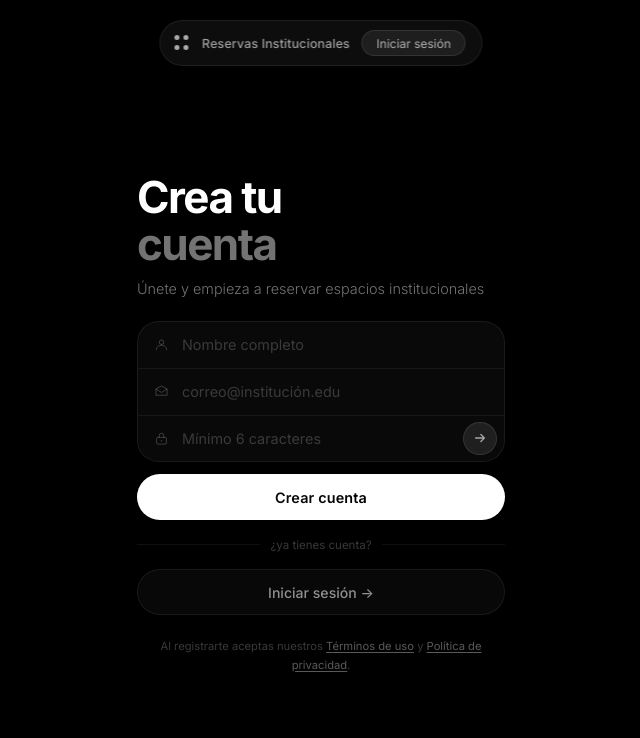
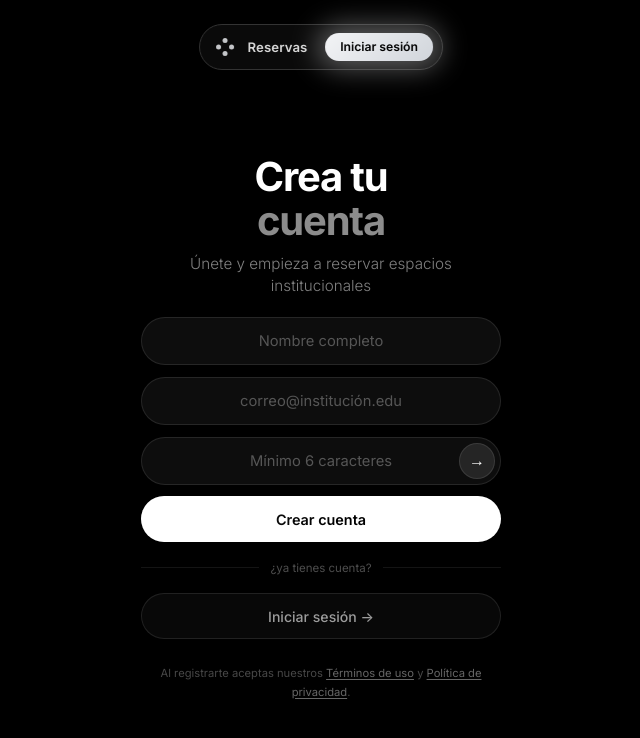
Before and after one commit to Miguel-cast/Laboratorio-4, a plain HTML site: page frontend/register.html in a window 1280 px wide. Shown: the whole page, without its empty margins (319-959 px from the left). Drawn offline with nearby package versions, Linux system fonts and the light colour scheme.

Commit message:
style(auth): port mas fiel del componente sign-in-flow al login y registro
- Inputs convertidos a pildoras (rounded-full) con texto centrado,
  como el componente de referencia
- Boton de flecha con animacion dual (una flecha sale, otra entra en hover)
- Navbar flotante con logo de 4 puntos en diamante, marca y CTA con
  glow blureado (estilo Signup del original)
- Encabezado grande con segunda linea atenuada (em en blanco/55)
- Animacion de entrada con slide lateral (estilo framer-motion)
- Fondo dot-matrix: puntos mas grandes (dotSize 5, totalSize 22) y
  reveal con factor de velocidad 0.5 igual al original
- Dashboard claro intacto (estilos scopeados con :not(.dark-page))

```diff
--- a/frontend/register.html
+++ b/frontend/register.html
@@ -6,7 +6,7 @@
   <title>Reservas Institucionales — Crear cuenta</title>
   <link rel="preconnect" href="https://fonts.googleapis.com" />
   <link rel="preconnect" href="https://fonts.gstatic.com" crossorigin />
-  <link href="https://fonts.googleapis.com/css2?family=Inter:ital,opsz,wght@0,14..32,300;0,14..32,400;0,14..32,500;0,14..32,600;0,14..32,700;1,14..32,300&display=swap" rel="stylesheet" />
+  <link href="https://fonts.googleapis.com/css2?family=Inter:ital,opsz,wght@0,14..32,300;0,14..32,400;0,14..32,500;0,14..32,600;0,14..32,700;1,14..32,300;1,14..32,400&display=swap" rel="stylesheet" />
   <link rel="stylesheet" href="style.css" />
 </head>
 <body class="dark-page">
@@ -17,11 +17,14 @@
   <div class="bg-bottom"></div>
 
   <header class="mini-nav">
-    <div class="logo-dots">
+    <div class="nav-logo">
       <span></span><span></span><span></span><span></span>
     </div>
-    <span class="nav-title">Reservas Institucionales</span>
-    <a href="index.html" class="nav-link">Iniciar sesión</a>
+    <span class="nav-brand">Reservas</span>
+    <a href="index.html" class="nav-cta-wrap">
+      <span class="nav-cta-glow"></span>
+      <span class="nav-cta">Iniciar sesión</span>
+    </a>
   </header>
 
   <main class="auth-main">
@@ -36,62 +39,50 @@
 
       <form id="form-register" autocomplete="on" novalidate>
 
-        <div class="field-group">
-          <div class="field">
-            <svg class="field-icon" viewBox="0 0 20 20" fill="none">
-              <circle cx="10" cy="7" r="3" stroke="currentColor" stroke-width="1.25"/>
-              <path d="M3 17c0-3.314 3.134-6 7-6s7 2.686 7 6" stroke="currentColor" stroke-width="1.25" stroke-linecap="round"/>
-            </svg>
+        <div class="pill-field">
           <input
             type="text"
             id="nombre"
             name="name"
+            class="auth-pill"
             placeholder="Nombre completo"
             required
             autocomplete="name"
           />
         </div>
-          <div class="field-sep"></div>
-          <div class="field">
-            <svg class="field-icon" viewBox="0 0 20 20" fill="none">
-              <path d="M2.5 6.667L10 11.25l7.5-4.583M2.5 6.667v8.333h15V6.667M2.5 6.667L10 2.5l7.5 4.167" stroke="currentColor" stroke-width="1.25" stroke-linejoin="round"/>
-            </svg>
+
+        <div class="pill-field">
           <input
             type="email"
             id="correo"
             name="email"
+            class="auth-pill"
             placeholder="correo@institución.edu"
             required
             autocomplete="email"
           />
         </div>
-          <div class="field-sep"></div>
-          <div class="field">
-            <svg class="field-icon" viewBox="0 0 20 20" fill="none">
-              <rect x="3.5" y="8.5" width="13" height="9" rx="1.5" stroke="currentColor" stroke-width="1.25"/>
-              <path d="M7 8.5V6a3 3 0 0 1 6 0v2.5" stroke="currentColor" stroke-width="1.25" stroke-linecap="round"/>
-              <circle cx="10" cy="13" r="1" fill="currentColor"/>
-            </svg>
+
+        <div class="pill-field">
           <input
             type="password"
             id="contrasena"
             name="password"
+            class="auth-pill"
             placeholder="Mínimo 6 caracteres"
             required
             autocomplete="new-password"
             minlength="6"
           />
           <button type="submit" class="arrow-btn" aria-label="Crear cuenta">
-              <svg viewBox="0 0 16 16" fill="none">
-                <path d="M3 8h10M9 4l4 4-4 4" stroke="currentColor" stroke-width="1.5" stroke-linecap="round" stroke-linejoin="round"/>
-              </svg>
+            <span class="arrow-track">
+              <span>→</span>
+              <span>→</span>
+            </span>
           </button>
         </div>
-        </div>
 
-        <button type="submit" class="btn-solid">
-          Crear cuenta
-        </button>
+        <button type="submit" class="btn-solid">Crear cuenta</button>
 
       </form>
 
--- a/frontend/style.css
+++ b/frontend/style.css
@@ -22,15 +22,6 @@
   /* Misc */
   --radius:    8px;
   --shadow:    0 1px 3px rgba(0,0,0,.12), 0 1px 2px rgba(0,0,0,.08);
-
-  /* Auth dark theme */
-  --auth-fg:          #ffffff;
-  --auth-fg-dim:      rgba(255,255,255,0.45);
-  --auth-fg-muted:    rgba(255,255,255,0.22);
-  --auth-surface:     rgba(255,255,255,0.035);
-  --auth-border:      rgba(255,255,255,0.07);
-  --auth-border-hover:rgba(255,255,255,0.18);
-  --auth-sep:         rgba(255,255,255,0.055);
 }
 
 
@@ -40,10 +31,11 @@
 body.dark-page {
   font-family: 'Inter', system-ui, -apple-system, sans-serif;
   background: #000;
-  color: var(--auth-fg);
+  color: #fff;
   min-height: 100vh;
   overflow-x: hidden;
   -webkit-font-smoothing: antialiased;
+  text-rendering: optimizeLegibility;
 }
 
 /* ── WebGL canvas ── */
@@ -60,9 +52,9 @@ body.dark-page {
 .bg-radial {
   position: fixed;
   inset: 0;
-  background: radial-gradient(ellipse 70% 70% at 50% 55%,
-    rgba(0,0,0,0.88) 0%,
-    rgba(0,0,0,0.4) 55%,
+  background: radial-gradient(ellipse 65% 65% at 50% 52%,
+    rgba(0,0,0,0.92) 0%,
+    rgba(0,0,0,0.45) 52%,
     transparent 100%);
   z-index: 1;
   pointer-events: none;
@@ -70,7 +62,7 @@ body.dark-page {
 .bg-top {
   position: fixed;
   top: 0; left: 0; right: 0;
-  height: 40%;
+  height: 38%;
   background: linear-gradient(to bottom, rgba(0,0,0,1) 0%, transparent 100%);
   z-index: 1;
   pointer-events: none;
@@ -78,70 +70,103 @@ body.dark-page {
 .bg-bottom {
   position: fixed;
   bottom: 0; left: 0; right: 0;
-  height: 20%;
-  background: linear-gradient(to top, rgba(0,0,0,0.7) 0%, transparent 100%);
+  height: 22%;
+  background: linear-gradient(to top, rgba(0,0,0,0.75) 0%, transparent 100%);
   z-index: 1;
   pointer-events: none;
 }
 
-/* ── Mini navbar ── */
+/* ═══════════ Navbar flotante ═══════════ */
 .mini-nav {
   position: fixed;
-  top: 1.25rem;
+  top: 1.5rem;
   left: 50%;
   transform: translateX(-50%);
   z-index: 30;
   display: flex;
   align-items: center;
-  gap: 0.75rem;
-  padding: 0.55rem 1rem 0.55rem 0.85rem;
-  background: rgba(20, 20, 20, 0.65);
-  backdrop-filter: blur(16px);
-  -webkit-backdrop-filter: blur(16px);
-  border: 1px solid rgba(255,255,255,0.08);
+  gap: 0.85rem;
+  padding: 0.5rem 0.55rem 0.5rem 1rem;
+  background: rgba(31, 31, 31, 0.34);
+  backdrop-filter: blur(10px);
+  -webkit-backdrop-filter: blur(10px);
+  border: 1px solid #333;
   border-radius: 9999px;
   white-space: nowrap;
+  animation: navDrop 0.6s cubic-bezier(0.16, 1, 0.3, 1) both;
+}
+@keyframes navDrop {
+  from { opacity: 0; transform: translate(-50%, -16px); }
+  to   { opacity: 1; transform: translate(-50%, 0); }
 }
 
-/* Four-dot logo mark */
-.logo-dots {
-  display: grid;
-  grid-template-columns: 1fr 1fr;
-  gap: 3px;
-  width: 16px;
-  height: 16px;
+/* Logo de 4 puntos en diamante */
+.nav-logo {
+  position: relative;
+  width: 18px;
+  height: 18px;
   flex-shrink: 0;
 }
-.logo-dots span {
+.nav-logo span {
+  position: absolute;
   width: 5px;
   height: 5px;
   border-radius: 50%;
-  background: rgba(255,255,255,0.65);
+  background: rgba(229, 231, 235, 0.85);
+  transition: transform 0.4s ease;
+}
+.nav-logo span:nth-child(1) { top: 0;    left: 50%; transform: translateX(-50%); }
+.nav-logo span:nth-child(2) { left: 0;   top: 50%;  transform: translateY(-50%); }
+.nav-logo span:nth-child(3) { right: 0;  top: 50%;  transform: translateY(-50%); }
+.nav-logo span:nth-child(4) { bottom: 0; left: 50%; transform: translateX(-50%); }
+.mini-nav:hover .nav-logo span:nth-child(1) { transform: translateX(-50%) translateY(-1px); }
+.mini-nav:hover .nav-logo span:nth-child(4) { transform: translateX(-50%) translateY(1px); }
+
+.nav-brand {
+  font-size: 0.82rem;
+  font-weight: 600;
+  letter-spacing: 0.01em;
+  color: rgba(255, 255, 255, 0.85);
+  margin-right: 0.25rem;
 }
 
-.mini-nav .nav-title {
-  font-size: 0.78rem;
-  font-weight: 500;
-  color: rgba(255,255,255,0.6);
-  letter-spacing: 0.01em;
+/* CTA con glow (estilo Signup del componente) */
+.nav-cta-wrap {
+  position: relative;
+  display: inline-flex;
+  text-decoration: none;
 }
-.mini-nav .nav-link {
-  font-size: 0.75rem;
-  padding: 0.3rem 0.85rem;
+.nav-cta-glow {
+  position: absolute;
+  inset: -8px;
   border-radius: 9999px;
-  background: rgba(255,255,255,0.07);
-  border: 1px solid rgba(255,255,255,0.1);
-  color: rgba(255,255,255,0.65);
-  text-decoration: none;
-  transition: background 0.2s, border-color 0.2s, color 0.2s;
+  background: #f3f4f6;
+  opacity: 0.35;
+  filter: blur(14px);
+  pointer-events: none;
+  transition: opacity 0.3s ease, filter 0.3s ease, inset 0.3s ease;
 }
-.mini-nav .nav-link:hover {
-  background: rgba(255,255,255,0.13);
-  border-color: rgba(255,255,255,0.22);
-  color: #fff;
+.nav-cta-wrap:hover .nav-cta-glow {
+  opacity: 0.6;
+  filter: blur(18px);
+  inset: -11px;
+}
+.nav-cta {
+  position: relative;
+  z-index: 1;
+  padding: 0.4rem 0.95rem;
+  border-radius: 9999px;
+  font-size: 0.76rem;
+  font-weight: 600;
+  color: #000;
+  background: linear-gradient(135deg, #f3f4f6 0%, #d1d5db 100%);
+  transition: background 0.2s ease;
+}
+.nav-cta-wrap:hover .nav-cta {
+  background: linear-gradient(135deg, #e5e7eb 0%, #9ca3af 100%);
 }
 
-/* ── Main layout ── */
+/* ═══════════ Layout ═══════════ */
 .auth-main {
   position: relative;
   z-index: 10;
@@ -149,163 +174,142 @@ body.dark-page {
   display: flex;
   align-items: center;
   justify-content: center;
-  padding: 5.5rem 1.25rem 2.5rem;
+  padding: 6rem 1.25rem 2.5rem;
 }
 
-/* ── Auth wrapper (the form column) ── */
 .auth-wrap {
   width: 100%;
-  max-width: 368px;
+  max-width: 360px;
   display: flex;
   flex-direction: column;
-  gap: 1.1rem;
-  animation: authSlideIn 0.55s cubic-bezier(0.16, 1, 0.3, 1) both;
+  gap: 1.15rem;
+  text-align: center;
+  animation: authIn 0.6s cubic-bezier(0.16, 1, 0.3, 1) both;
+}
+@keyframes authIn {
+  from { opacity: 0; transform: translateX(-40px); }
+  to   { opacity: 1; transform: translateX(0); }
 }
 
-@keyframes authSlideIn {
-  from { opacity: 0; transform: translateY(24px); }
-  to   { opacity: 1; transform: translateY(0); }
-}
-
-/* ── Heading ── */
-.auth-heading {
-  margin-bottom: 0.25rem;
-}
+/* ── Encabezado ── */
 .auth-heading h1 {
-  font-size: clamp(2.2rem, 6vw, 2.75rem);
+  font-size: clamp(2.3rem, 7vw, 2.5rem);
   font-weight: 700;
-  line-height: 1.08;
-  letter-spacing: -0.035em;
+  line-height: 1.1;
+  letter-spacing: -0.03em;
   color: #fff;
-  margin-bottom: 0.55rem;
 }
 .auth-heading h1 em {
   font-style: normal;
-  color: var(--auth-fg-dim);
+  color: rgba(255, 255, 255, 0.55);
 }
 .auth-heading p {
-  font-size: 0.9rem;
-  color: var(--auth-fg-dim);
+  margin-top: 0.6rem;
+  font-size: 0.95rem;
   font-weight: 300;
+  color: rgba(255, 255, 255, 0.5);
   line-height: 1.5;
 }
 
-/* ── Messages ── */
+/* ── Mensajes ── */
 .dark-page .msg {
   border-radius: 9999px;
-  padding: 0.6rem 1.1rem;
+  padding: 0.65rem 1.1rem;
   font-size: 0.82rem;
   text-align: center;
-  font-weight: 400;
   border: 1px solid transparent;
 }
 .dark-page .msg.hidden { display: none !important; }
 .dark-page .msg.success {
-  background: rgba(22,163,74,0.12);
+  background: rgba(22, 163, 74, 0.12);
   color: #4ade80;
-  border-color: rgba(22,163,74,0.22);
+  border-color: rgba(22, 163, 74, 0.25);
 }
 .dark-page .msg.error {
-  background: rgba(220,38,38,0.1);
+  background: rgba(220, 38, 38, 0.1);
   color: #f87171;
-  border-color: rgba(220,38,38,0.18);
+  border-color: rgba(220, 38, 38, 0.2);
 }
 
-/* ── Form ── */
+/* ── Formulario ── */
 .dark-page form {
   display: flex;
   flex-direction: column;
-  gap: 0.75rem;
+  gap: 0.7rem;
 }
 
-/* ── Field group card ── */
-.field-group {
-  background: var(--auth-surface);
-  border: 1px solid var(--auth-border);
-  border-radius: 1.35rem;
-  overflow: hidden;
-  transition: border-color 0.25s;
+/* Campo tipo píldora */
+.pill-field { position: relative; }
+
+.auth-pill {
+  width: 100%;
+  background: rgba(255, 255, 255, 0.05);
+  border: 1px solid rgba(255, 255, 255, 0.1);
+  border-radius: 9999px;
+  padding: 0.9rem 3rem;
+  font-size: 0.92rem;
+  color: #fff;
+  font-family: inherit;
+  text-align: center;
+  caret-color: rgba(255, 255, 255, 0.6);
+  backdrop-filter: blur(1px);
+  transition: border-color 0.2s ease, background 0.2s ease;
 }
-.field-group:focus-within {
-  border-color: rgba(255,255,255,0.15);
-  background: rgba(255,255,255,0.05);
+.auth-pill::placeholder { color: rgba(255, 255, 255, 0.3); }
+.auth-pill:focus {
+  outline: none;
+  border-color: rgba(255, 255, 255, 0.32);
+  background: rgba(255, 255, 255, 0.07);
 }
 
-.field {
-  position: relative;
-  display: flex;
-  align-items: center;
-}
-.field-sep {
-  height: 1px;
-  background: var(--auth-sep);
-  margin: 0;
-}
-
-/* Icon inside field */
-.field-icon {
-  position: absolute;
-  left: 1rem;
-  width: 15px;
-  height: 15px;
-  color: rgba(255,255,255,0.22);
-  pointer-events: none;
-  flex-shrink: 0;
-  transition: color 0.2s;
-}
-.field:focus-within .field-icon {
-  color: rgba(255,255,255,0.5);
-}
-
-.field input {
-  width: 100%;
-  background: transparent;
-  border: none;
-  outline: none;
-  padding: 0.9rem 3.2rem 0.9rem 2.75rem;
-  font-size: 0.9rem;
-  color: #fff;
-  font-family: inherit;
-  caret-color: rgba(255,255,255,0.5);
-}
-.field input::placeholder {
-  color: rgba(255,255,255,0.2);
-}
-
-/* Disable Chrome autofill yellow background */
-.field input:-webkit-autofill,
-.field input:-webkit-autofill:hover,
-.field input:-webkit-autofill:focus {
+/* Quita el fondo amarillo del autofill de Chrome */
+.auth-pill:-webkit-autofill,
+.auth-pill:-webkit-autofill:hover,
+.auth-pill:-webkit-autofill:focus {
   -webkit-box-shadow: 0 0 0 1000px rgba(0,0,0,0) inset !important;
   -webkit-text-fill-color: #fff !important;
   transition: background-color 9999s ease-in-out 0s;
 }
 
-/* Arrow submit button inside last field */
+/* Botón de flecha con animación dual */
 .arrow-btn {
   position: absolute;
-  right: 0.45rem;
-  width: 2.1rem;
-  height: 2.1rem;
+  right: 6px;
+  top: 50%;
+  transform: translateY(-50%);
+  width: 36px;
+  height: 36px;
   border-radius: 50%;
-  background: rgba(255,255,255,0.09);
-  border: 1px solid rgba(255,255,255,0.1);
-  color: rgba(255,255,255,0.6);
+  background: rgba(255, 255, 255, 0.1);
+  border: 1px solid rgba(255, 255, 255, 0.1);
+  color: #fff;
   cursor: pointer;
+  overflow: hidden;
+  transition: background 0.2s ease;
+}
+.arrow-btn:hover { background: rgba(255, 255, 255, 0.2); }
+.arrow-track {
+  position: relative;
+  display: block;
+  width: 100%;
+  height: 100%;
+}
+.arrow-track span {
+  position: absolute;
+  inset: 0;
   display: flex;
   align-items: center;
   justify-content: center;
-  transition: background 0.2s, color 0.2s, border-color 0.2s;
-  flex-shrink: 0;
+  font-size: 1rem;
+  line-height: 1;
+  transition: transform 0.3s ease;
 }
-.arrow-btn svg { width: 14px; height: 14px; }
-.arrow-btn:hover {
-  background: rgba(255,255,255,0.16);
-  color: #fff;
-  border-color: rgba(255,255,255,0.22);
-}
+.arrow-track span:nth-child(1) { transform: translateX(0); }
+.arrow-track span:nth-child(2) { transform: translateX(-130%); }
+.arrow-btn:hover .arrow-track span:nth-child(1) { transform: translateX(130%); }
+.arrow-btn:hover .arrow-track span:nth-child(2) { transform: translateX(0); }
 
-/* ── Primary button ── */
+/* Botón sólido blanco */
 .dark-page .btn-solid {
   width: 100%;
   padding: 0.9rem;
@@ -316,88 +320,71 @@ body.dark-page {
   font-weight: 600;
   border: none;
   cursor: pointer;
-  letter-spacing: 0.01em;
   font-family: inherit;
-  transition: background 0.2s, opacity 0.2s, transform 0.15s;
   position: relative;
   overflow: hidden;
+  transition: background 0.2s ease, transform 0.15s ease;
 }
 .dark-page .btn-solid::after {
   content: '';
   position: absolute;
   inset: 0;
-  background: linear-gradient(135deg, rgba(255,255,255,0.12) 0%, transparent 60%);
+  background: linear-gradient(135deg, rgba(255,255,255,0.15) 0%, transparent 55%);
   pointer-events: none;
 }
-.dark-page .btn-solid:hover {
-  background: rgba(255,255,255,0.88);
-  transform: translateY(-1px);
-}
-.dark-page .btn-solid:active {
-  transform: translateY(0px);
-  opacity: 0.95;
-}
+.dark-page .btn-solid:hover { background: rgba(255, 255, 255, 0.88); transform: translateY(-1px); }
+.dark-page .btn-solid:active { transform: translateY(0); }
 
-/* ── "or" divider ── */
+/* Separador "or" */
 .or-divider {
   display: flex;
   align-items: center;
-  gap: 0.65rem;
-  color: var(--auth-fg-muted);
+  gap: 0.7rem;
+  color: rgba(255, 255, 255, 0.3);
 }
-.or-divider span {
-  flex: 1;
-  height: 1px;
-  background: rgba(255,255,255,0.06);
-}
-.or-divider small {
-  font-size: 0.72rem;
-  white-space: nowrap;
-  font-weight: 400;
-}
+.or-divider span { flex: 1; height: 1px; background: rgba(255, 255, 255, 0.08); }
+.or-divider small { font-size: 0.72rem; white-space: nowrap; }
 
-/* ── Ghost button ── */
+/* Botón fantasma */
 .dark-page .btn-ghost {
   display: block;
   width: 100%;
   padding: 0.85rem;
   border-radius: 9999px;
-  background: rgba(255,255,255,0.03);
-  color: rgba(255,255,255,0.55);
+  background: rgba(255, 255, 255, 0.03);
+  color: rgba(255, 255, 255, 0.6);
   font-size: 0.88rem;
   font-weight: 500;
-  border: 1px solid var(--auth-border);
-  text-align: center;
+  border: 1px solid rgba(255, 255, 255, 0.1);
   text-decoration: none;
   font-family: inherit;
   cursor: pointer;
-  transition: background 0.2s, color 0.2s, border-color 0.2s;
+  transition: background 0.2s ease, color 0.2s ease, border-color 0.2s ease;
 }
 .dark-page .btn-ghost:hover {
-  background: rgba(255,255,255,0.07);
+  background: rgba(255, 255, 255, 0.08);
   color: #fff;
-  border-color: var(--auth-border-hover);
+  border-color: rgba(255, 255, 255, 0.2);
 }
 
-/* ── Legal text ── */
+/* Texto legal */
 .legal-note {
   font-size: 0.7rem;
-  color: var(--auth-fg-muted);
-  text-align: center;
+  color: rgba(255, 255, 255, 0.28);
   line-height: 1.65;
-  padding-top: 0.25rem;
+  padding-top: 0.4rem;
 }
 .legal-note a {
-  color: rgba(255,255,255,0.35);
+  color: rgba(255, 255, 255, 0.4);
   text-decoration: underline;
   text-underline-offset: 2px;
-  transition: color 0.15s;
+  transition: color 0.15s ease;
 }
-.legal-note a:hover { color: rgba(255,255,255,0.65); }
+.legal-note a:hover { color: rgba(255, 255, 255, 0.7); }
 
 
 /* ═══════════════════════════════════════════════════════════════
-   DASHBOARD  (light theme — untouched)
+   DASHBOARD  (tema claro — intacto)
 ══════════════════════════════════════════════════════════════════ */
 body:not(.dark-page) {
   font-family: system-ui, -apple-system, sans-serif;
@@ -406,7 +393,6 @@ body:not(.dark-page) {
   min-height: 100vh;
 }
 
-/* ── Forms (dashboard) ── */
 label {
   display: flex;
   flex-direction: column;
@@ -416,7 +402,7 @@ label {
   color: var(--gray-600);
 }
 
-input:not(.dark-page input), select {
+body:not(.dark-page) input, select {
   padding: .6rem .8rem;
   border: 1px solid var(--gray-200);
   border-radius: var(--radius);
@@ -424,7 +410,7 @@ input:not(.dark-page input), select {
   width: 100%;
   transition: border-color .2s;
 }
-input:not(.dark-page input):focus, select:focus {
+body:not(.dark-page) input:focus, select:focus {
   outline: none;
   border-color: var(--primary);
 }
@@ -435,7 +421,6 @@ body:not(.dark-page) form {
   gap: 1rem;
 }
 
-/* ── Dashboard buttons ── */
 body:not(.dark-page) button[type="submit"],
 body:not(.dark-page) .btn-primary {
   padding: .7rem 1.2rem;
@@ -474,7 +459,6 @@ body:not(.dark-page) .btn-primary:hover { background: var(--primary-h); }
 .form-row { display: flex; gap: .75rem; flex-wrap: wrap; }
 .form-row button { flex: 1; }
 
-/* ── Messages (dashboard) ── */
 body:not(.dark-page) .msg {
   padding: .75rem 1rem;
   border-radius: var(--radius);
@@ -486,7 +470,7 @@ body:not(.dark-page) .msg {
 .msg.error   { background: #fee2e2; color: var(--danger);  border: 1px solid #fecaca; }
 .msg.info    { background: #dbeafe; color: var(--primary); border: 1px solid #bfdbfe; }
 
-/* ── Dashboard header ── */
+/* Header */
 header {
   background: white;
   box-shadow: var(--shadow);
@@ -506,7 +490,7 @@ header {
 .header-right { display: flex; align-items: center; gap: 1rem; }
 #user-info { font-size: .9rem; color: var(--gray-600); }
 
-/* ── Tabs ── */
+/* Tabs */
 .tabs {
   background: white;
   border-bottom: 2px solid var(--gray-200);
@@ -530,7 +514,7 @@ header {
 .tab:hover { color: var(--primary); }
 .tab.active { color: var(--primary); border-bottom-color: var(--primary); font-weight: 600; }
 
-/* ── Main content ── */
+/* Main */
 main:not(.auth-main) {
   max-width: 1100px;
   margin: 0 auto;
@@ -540,7 +524,7 @@ main:not(.auth-main) {
 .tab-content.active { display: block; }
 .tab-content h2 { margin-bottom: 1rem; font-size: 1.3rem; }
 
-/* ── Card grid ── */
+/* Card grid */
 .card-grid {
   display: grid;
   grid-template-columns: repeat(auto-fill, minmax(280px, 1fr));
@@ -559,7 +543,6 @@ main:not(.auth-main) {
 .card h3 { font-size: 1.05rem; }
 .card .meta { font-size: .85rem; color: var(--gray-600); }
 
-/* ── Badges ── */
 .badge {
   display: inline-block;
   padding: .2rem .6rem;
@@ -575,7 +558,7 @@ main:not(.auth-main) {
 .badge-aprobada      { background: #dcfce7; color: var(--success); }
 .badge-rechazada     { background: #fee2e2; color: var(--danger); }
 
-/* ── Panel (embedded form) ── */
+/* Panel */
 .panel {
   background: white;
   border-radius: var(--radius);
@@ -587,7 +570,7 @@ main:not(.auth-main) {
 .panel h3 { margin-bottom: 1rem; }
 .panel.hidden { display: none; }
 
-/* ── Tables ── */
+/* Tablas */
 .table-wrap { overflow-x: auto; margin-top: 1rem; }
 table {
   width: 100%;
@@ -613,7 +596,7 @@ tr:hover td { background: var(--gray-50); }
 
 .action-row { display: flex; gap: .5rem; flex-wrap: wrap; }
 
-/* ── Utilities ── */
+/* Utilidades */
 .hidden { display: none !important; }
 .mt-1   { margin-top: .5rem; }
 .mt-2   { margin-top: 1rem; }
```
Also changed, not shown: frontend/canvas-bg.js (+13 -10 lines), frontend/index.html (+23 -29 lines). Lines whose indentation alone changed are shown as unchanged.
